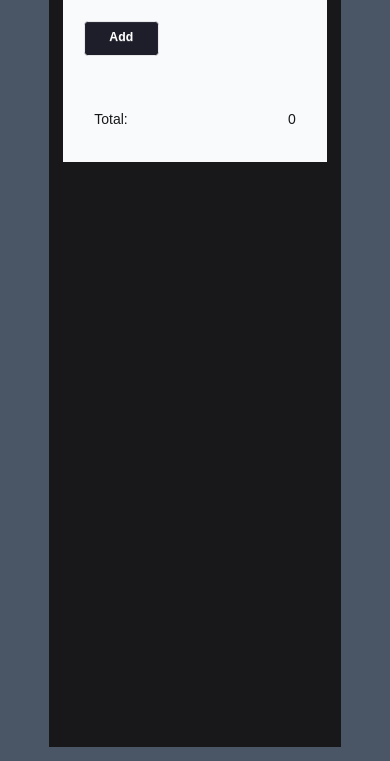
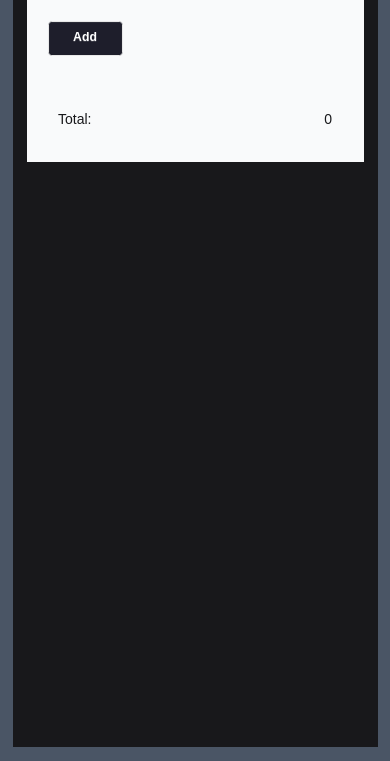
Before and after one commit to chadgarc/lab-dynamic-content-creation, a website: page index.html in a window 390 px wide. Shown: the part 83-844 px from the top of the page. Drawn offline with Linux system fonts and the light colour scheme.

Commit message:
Changed min width for better responsive design

```diff
--- a/css/main.scss
+++ b/css/main.scss
@@ -2,6 +2,10 @@
 body {
     font-family: Arial, sans-serif;
     line-height: 1.6;
+}
+
+main{
+    min-width: 365px;
 }
 
 #product-container {
```
Also changed, not shown: css/main.css, 1 other file.
